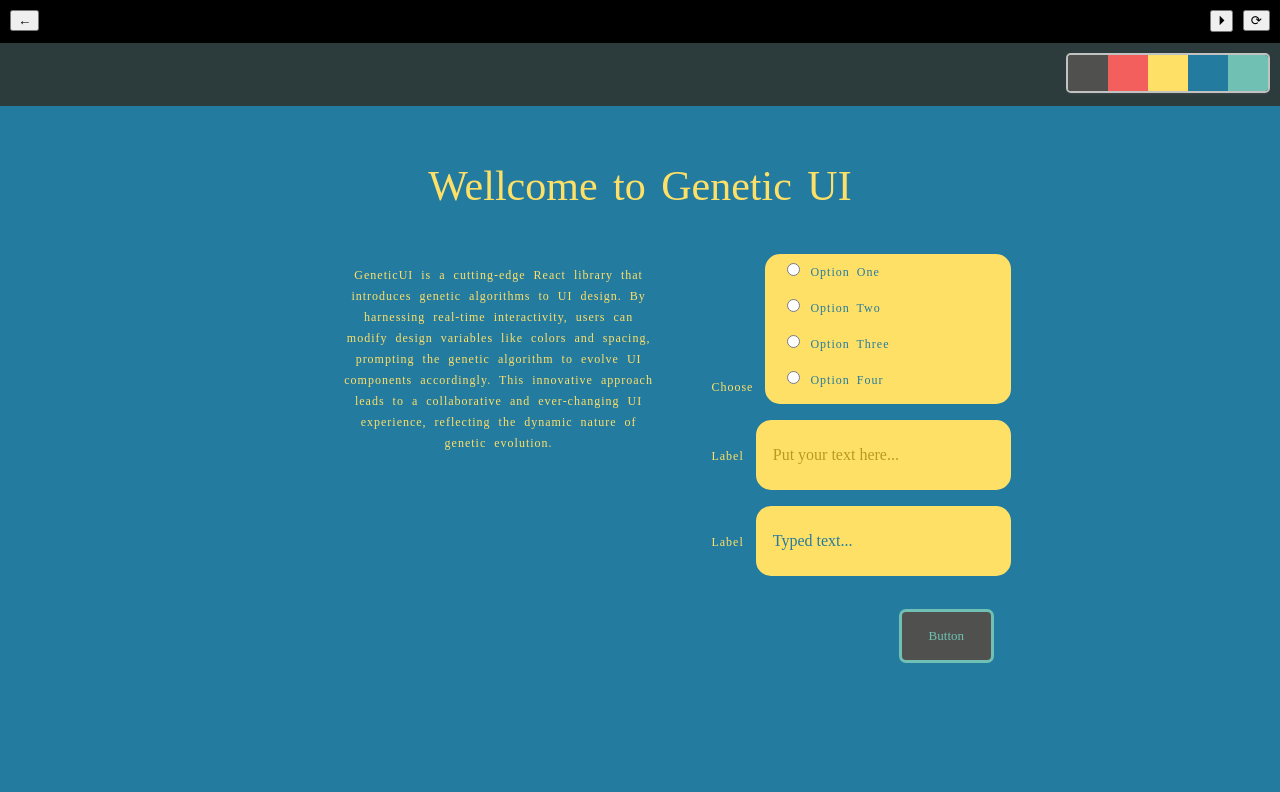
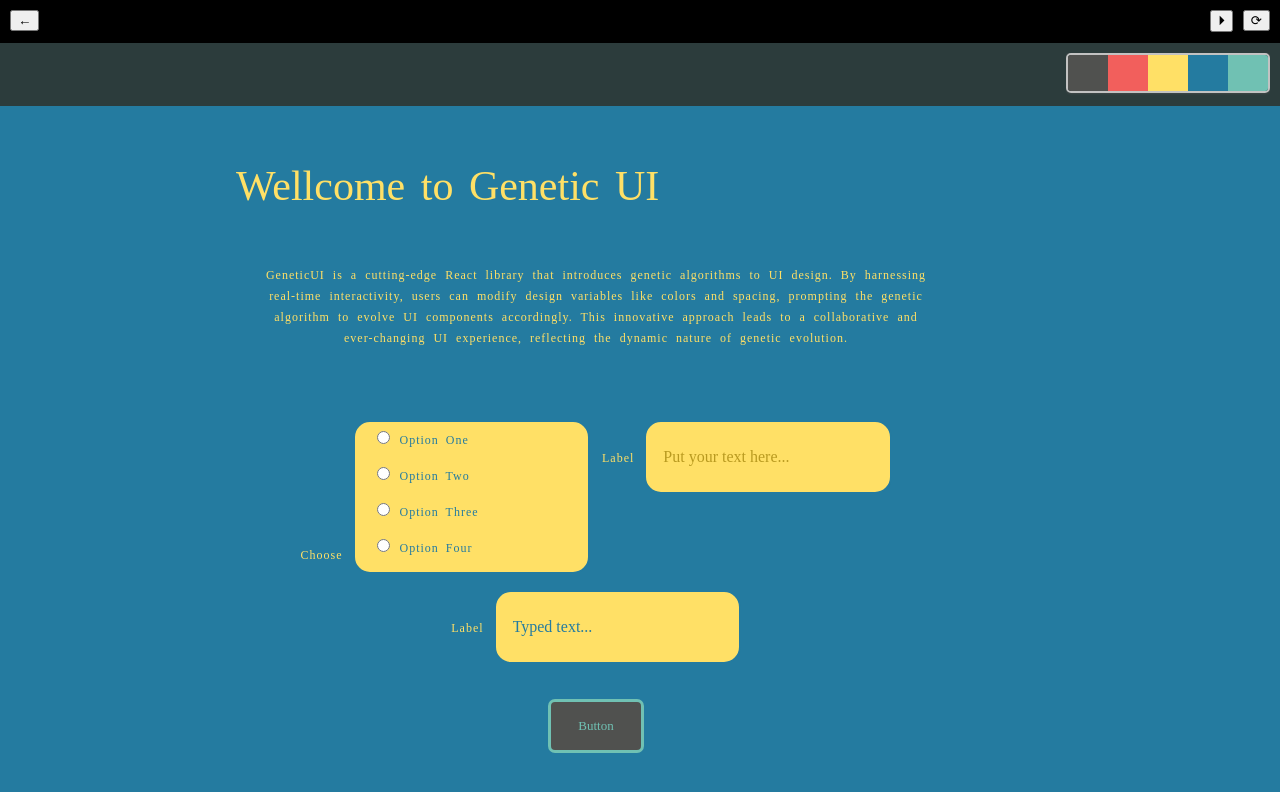
Before and after one commit to geanjunior/genui, a React (Vite) app: page /random in a window 1280 px wide. Shown: the top 792 px of the page. Built offline with nearby package versions, Linux system fonts and the light colour scheme.

Commit message:
adding max-width to the section dna

```diff
--- a/src/genetic/components/alignment-section.tsx
+++ b/src/genetic/components/alignment-section.tsx
@@ -11,16 +11,18 @@ const GenAlignmentSection = ({ children, style, childStyle, ...props }: GenAlign
   const [designSystemDna] = useDesignSystemDna();
   const [stylePhen, setStylePhen] = useState<React.CSSProperties | GenAlignmentSectionStylePhenotype>();
   const [_childStyle, setChildStyle] = useState<React.CSSProperties>();
+  const [_maxWidth, setMaxWidth] = useState<string>('100%');
 
   useEffect(() => {
     if (designSystemDna) {
       const sectionPhenotype = designSystemDna.phenotypes[DnaSequence.Section] as GenAlignmentSectionPhenotype;
       const defaultChildStyle = { display: 'inline-block', verticalAlign: 'text-top' };
 
-      setStylePhen({ ...sectionPhenotype.section, ...{ boxSizing: 'border-box', width: '100%', display: 'inline-block' }, ...style });
+      setMaxWidth(sectionPhenotype.maxWidth);
+      setStylePhen({ ...sectionPhenotype.section, ...{ boxSizing: 'border-box', width: '100%', maxWidth: _maxWidth, display: 'inline-block' }, ...style });
       setChildStyle({ ...sectionPhenotype.child, ...defaultChildStyle, ...childStyle });
     }
-  }, [style, childStyle, designSystemDna]);
+  }, [style, childStyle, _maxWidth, designSystemDna]);
 
   return <section style={{ padding: 0, ...stylePhen }} {...props}>
     {React.Children.map(children, child => <div style={_childStyle}>{child}</div>)}
--- a/src/genetic/components/section.tsx
+++ b/src/genetic/components/section.tsx
@@ -12,6 +12,7 @@ const GenSection = ({ sectionType, children, style, ...props }: GenSectionProps)
   const [childStyle, setChildStyle] = useState<React.CSSProperties>();
   const [_variation, setVariation] = useState<number>(0);
   const [_columns, setColumns] = useState<number>(1);
+  const [_maxWidth, setMaxWidth] = useState<string>('100%');
 
   useEffect(() => {
     if (designSystemDna) {
@@ -22,21 +23,22 @@ const GenSection = ({ sectionType, children, style, ...props }: GenSectionProps)
       switch (sectionPhenotype.variation) {
         case 1:
           sectionStyle = { ...sectionStyle, ...{ display: 'flex' } };
-          childStyle = { ...childStyle, ...{ display: 'flex', flex: 1, width  : '100%' } };
+          childStyle = { ...childStyle, ...{ display: 'flex', flex: 1, width: '100%' } };
           break;
-          default:
-            childStyle = { ...childStyle, ...{ width: `${[100, 45, 28][sectionPhenotype.columns - 1]}%`, boxSizing: 'border-box' } };
-            break;
+        default:
+          childStyle = { ...childStyle, ...{ width: `${[100, 45, 28][sectionPhenotype.columns - 1]}%`, boxSizing: 'border-box' } };
+          break;
       }
 
       setVariation(sectionPhenotype.variation);
       setColumns(sectionPhenotype.columns);
+      setMaxWidth(sectionPhenotype.maxWidth);
       setStylePhen({ ...sectionPhenotype.section, ...sectionStyle, ...style });
       setChildStyle({ ...sectionPhenotype.child, ...childStyle });
     }
   }, [style, sectionType, designSystemDna]);
 
-  return <section style={{padding: 0, width: '100%', boxSizing: 'border-box', display: 'inline-block'}} {...props}>
+  return <>
     {(() => {
       switch (_variation) {
         case 1:
@@ -45,17 +47,17 @@ const GenSection = ({ sectionType, children, style, ...props }: GenSectionProps)
             const rows = [];
             for (let i = 0; _children.length; i++) {
               const cols = _children.splice(0, _columns);
-              rows.push(<div style={{ ...stylePhen }} key={`${props.id}_${i}`}>
+              rows.push((<div style={{ ...stylePhen }} key={`${props.id}_${i}`}>
                 {cols.map((child, k) => <div key={`${props.id}_${i}_${k}`} style={childStyle}>{child}</div>)}
-              </div>);
+              </div>));
             }
-            return rows;
+            return <section style={{ padding: 0, width: '100%', maxWidth: _maxWidth, boxSizing: 'border-box', display: 'inline-block' }} {...props}>{rows}</section>;
           })()
         default:
           return <GenAlignmentSection childStyle={childStyle} {...props}>{children}</GenAlignmentSection>;
       }
     })()}
-  </section>
+  </>
 }
 
 export { GenSection };
--- a/src/genetic/components/text-input.tsx
+++ b/src/genetic/components/text-input.tsx
@@ -60,7 +60,6 @@ const GenTextInput = React.forwardRef(({ label, id, style, value, rows, placehol
       const inputPhenotype = designSystemDna.phenotypes[DnaSequence.Input] as GenInputPhenotype;
       const textInputPhenotype = designSystemDna.phenotypes[DnaSequence.TextInput] as GenTextInputPhenotype;
 
-      console.log('rows || textInputPhenotype.rows', rows || textInputPhenotype.rows)
       setInputPhenotype(inputPhenotype);
       setRows(rows || textInputPhenotype.rows);
       setLabel(inputPhenotype.label);
--- a/src/genetic/genotype-schemas/alignment-section.ts
+++ b/src/genetic/genotype-schemas/alignment-section.ts
@@ -2,6 +2,7 @@ import { Searchspace, textAlignPhenotype } from "..";
 
 const mountAlignmentSectionSchema = () => [
   /* session */
+  { type: Searchspace.Values, values: [0, 1, 2, 3] }, //max-width
   {
     type: Searchspace.Values,
     values: textAlignPhenotype.map((_, i) => i)
--- a/src/genetic/genotype-schemas/input.ts
+++ b/src/genetic/genotype-schemas/input.ts
@@ -1,7 +1,7 @@
 import { Searchspace, mountTypographyGenotypeSchema, getColorsRule, getContrastingColorsRule } from "..";
 
 const mountInputGenotypeSchema = () => [
-  { type: Searchspace.Range, from: 1, to: 1 }, //label 2
+  { type: Searchspace.Range, from: 0, to: 2 }, //label 2
   { type: Searchspace.Range, from: 0, to: 2 }, //label-box { vertical-align }
   { type: Searchspace.Range, from: 5, to: 15 }, //label-box { padding-top, padding-bottom }
 
--- a/src/genetic/genotype-schemas/section.ts
+++ b/src/genetic/genotype-schemas/section.ts
@@ -3,6 +3,7 @@ import { Searchspace, textAlignPhenotype } from "..";
 const mountSectionSchema = () => [
   { type: Searchspace.Values, values: [0, 1] }, //variation
   { type: Searchspace.Values, values: [1, 2] }, //colums
+  { type: Searchspace.Values, values: [0, 1, 2, 3] }, //max-width
 
   /* row */
   {
--- a/src/genetic/phenotypes/alignment-section.ts
+++ b/src/genetic/phenotypes/alignment-section.ts
@@ -9,6 +9,7 @@ interface GenAlignmentSectionChildStylePhenotype {
 }
 
 interface GenAlignmentSectionPhenotype extends Phenotype {
+  maxWidth: string;
   section: GenAlignmentSectionStylePhenotype;
   child: GenAlignmentSectionChildStylePhenotype;
 }
@@ -22,6 +23,8 @@ const parseToAlignmentSectionPhenotype = (
 
   let i = 0;
   return {
+    maxWidth: ['100%', '1024px', '720px', '500px'][sectionGens[i++]],
+
     section: {
       textAlign: textAlignPhenotype[sectionGens[i++]],
     } as GenAlignmentSectionStylePhenotype,
--- a/src/genetic/phenotypes/section.ts
+++ b/src/genetic/phenotypes/section.ts
@@ -16,6 +16,7 @@ interface GenSectionChildStylePhenotype {
 interface GenSectionPhenotype extends GenAlignmentSectionPhenotype {
   variation: number;
   columns: number;
+  maxWidth: string;
 }
 
 const parseToSectionPhenotype = (
@@ -30,6 +31,7 @@ const parseToSectionPhenotype = (
   return {
     variation: variation = sectionGens[i++],
     columns: sectionGens[i++],
+    maxWidth: ['100%', '1024px', '720px', '500px'][sectionGens[i++]],
 
     section: {
       textAlign: textAlignPhenotype[sectionGens[i++]],
```
